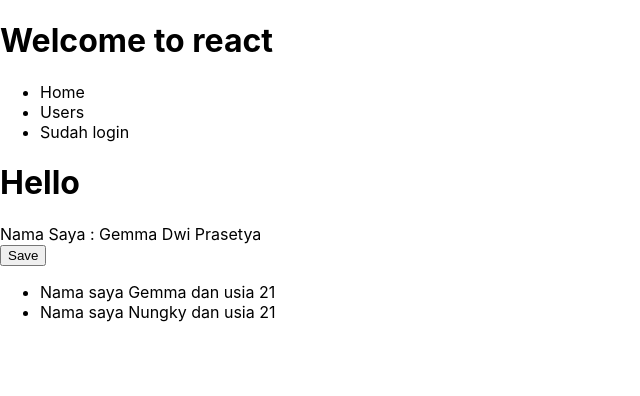
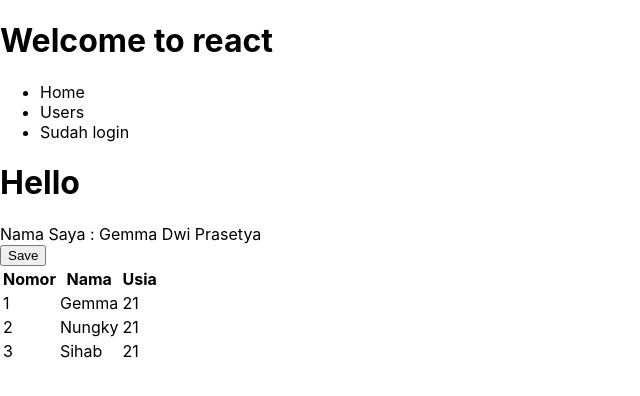
Before and after one commit to gemmadwi-mg/client-semina, a React (Create React App) app: page / in a window 1280 px wide. Shown: the top 396 px of the page, without its empty margins (0-640 px from the left). Built offline with nearby package versions, Linux system fonts and the light colour scheme.

Commit message:
user object

```diff
--- a/src/App.js
+++ b/src/App.js
@@ -2,6 +2,7 @@ import Button from './components/Button';
 import './App.css';
 import { Hello } from './Hello';
 import { Title } from './Title';
+import Table from './components/Table';
 
 function App() {
   const users = [{
@@ -9,11 +10,11 @@ function App() {
     name: 'Gemma', age: 21,
     status: true,
   }, {
-    _id: 1,
+    _id: 2,
     name: 'Nungky', age: 21,
     status: true,
   }, {
-    _id: 1,
+    _id: 3,
     name: 'Sihab', age: 21,
     status: false,
   },];
@@ -32,15 +33,7 @@ function App() {
       <Title name="Gemma Dwi Prasetya" />
       <br />
       <Button onClick={() => alert('Click save')}>Save</Button>
-      <ul>
-        {users.map((user, index) => {
-          return (
-            <>
-              {user.status && <li key={index}>{`Nama saya ${user.name} dan usia ${user.age}`}</li>}
-            </>
-          )
-        })}
-      </ul>
+      <Table user={users}/>
     </>
   );
 }
--- a/src/components/Table/index.js
+++ b/src/components/Table/index.js
@@ -13,10 +13,11 @@ export default function Table({ user }) {
             <tbody>
                 {user.map(user => {
                     return (
-                        <tr><td>
-                            {user.id}</td><td>
-                                {user.name}</td><td>
-                                {user.age}</td></tr>
+                        <tr key={user._id}>
+                            <td>{user._id}</td>
+                            <td>{user.name}</td>
+                            <td>{user.age}</td>
+                        </tr>
                     )
                 })}
             </tbody>
```
